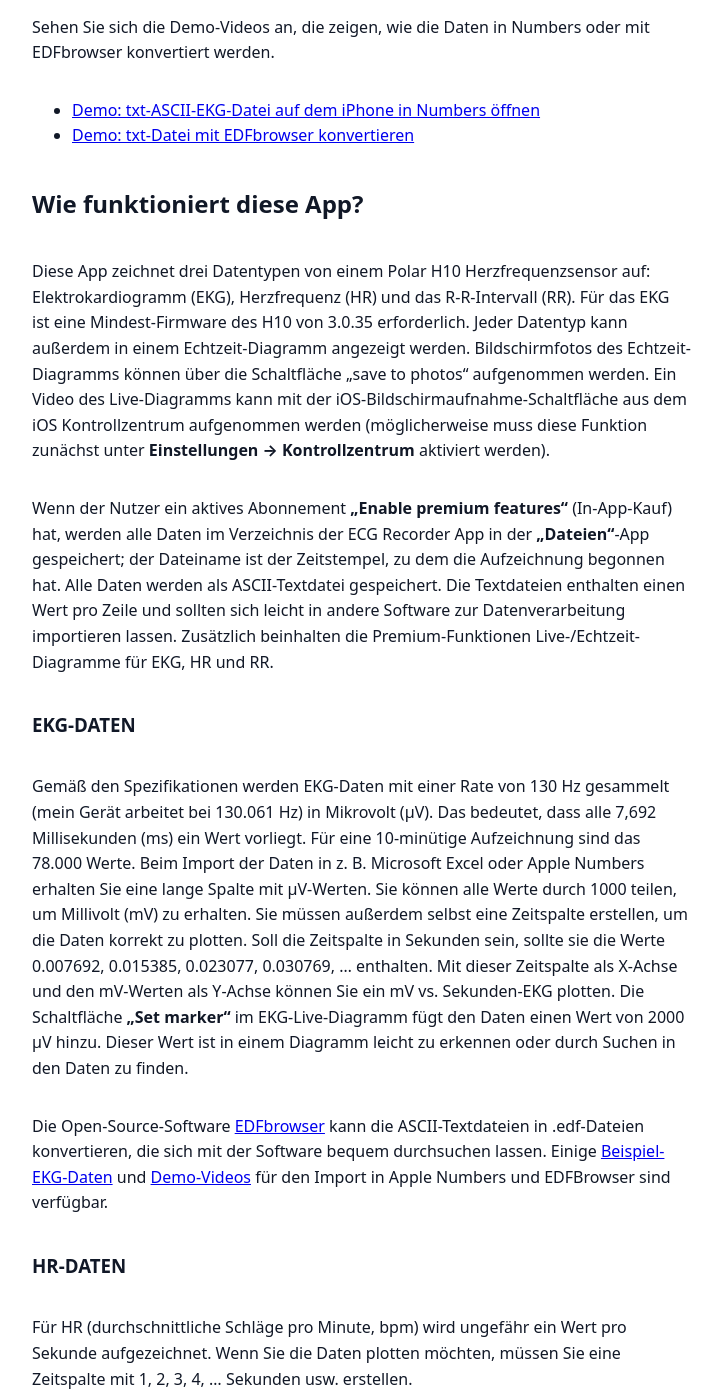
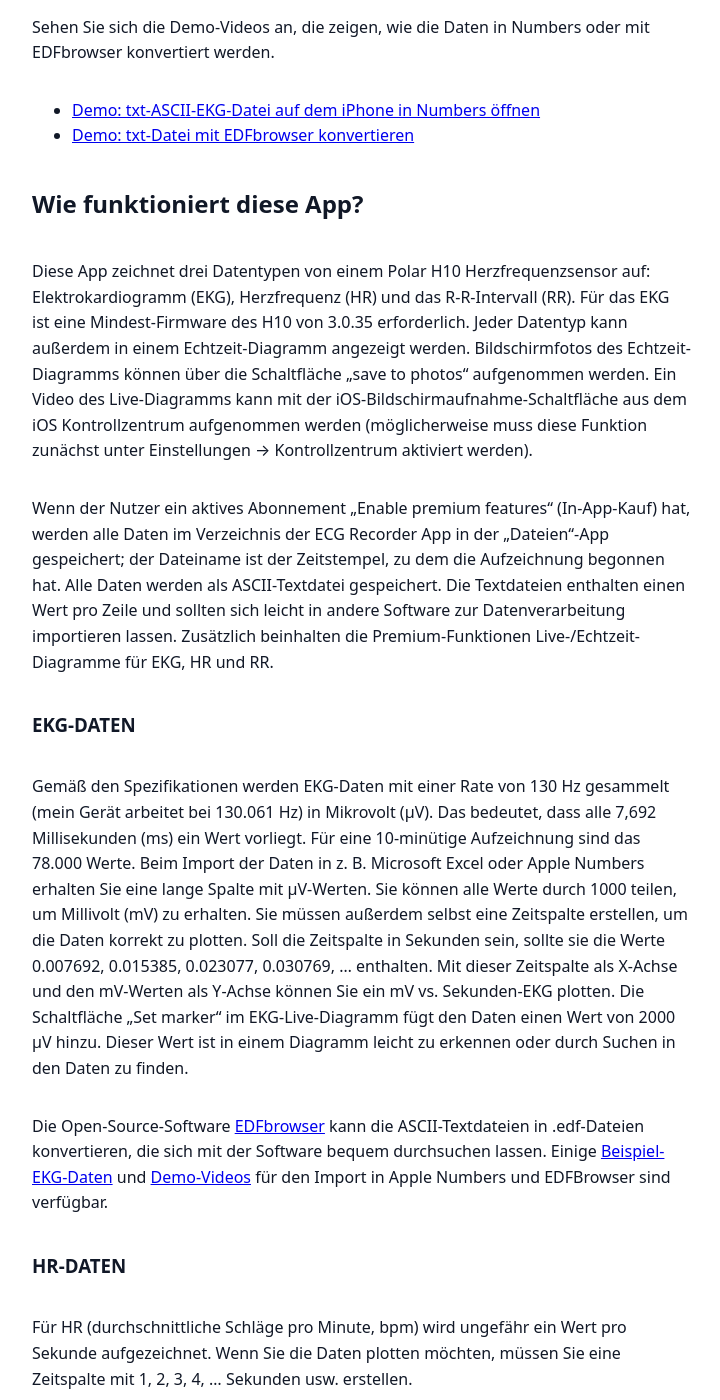
Before and after one commit to poml88/ecg-recorder-ios, a Jekyll site: the page built from de/index.md, in a window 1280 px wide and 1400 px high, scrolled down 839 px. Shown: the whole window, without its empty margins (132-852 px from the left). Built offline with Jekyll 4.4.1, drawn with Linux system fonts in a browser that asks for light colours.

Commit message:
Update index.md

```diff
--- a/de/index.md
+++ b/de/index.md
@@ -10,7 +10,7 @@
 
 ## App-Support und Kontakt
 
-Bitte senden Sie alle Fragen und Kommentare per E-Mail an **ecg-recorder \[ a t ] cmdline \[ d o t ] net**. Alternativ können Sie ein Issue auf [GitHub](https://github.com/poml88/ecg-recorder-ios) eröffnen.
+Bitte senden Sie alle Fragen und Kommentare per E-Mail an **ecg-recorder [ a t ] cmdline [ d o t ] net**. Alternativ können Sie ein Issue auf [GitHub](https://github.com/poml88/ecg-recorder-ios) eröffnen.
 
 ## Hinweis zur minimalen H10-Firmwareversion
 
@@ -25,14 +25,14 @@
 
 ## Wie funktioniert diese App?
 
-Diese App zeichnet drei Datentypen von einem Polar H10 Herzfrequenzsensor auf: Elektrokardiogramm (EKG), Herzfrequenz (HR) und das R-R-Intervall (RR). Für das EKG ist eine Mindest-Firmware des H10 von 3.0.35 erforderlich. Jeder Datentyp kann außerdem in einem Echtzeit-Diagramm angezeigt werden. Bildschirmfotos des Echtzeit-Diagramms können über die Schaltfläche „save to photos“ aufgenommen werden. Ein Video des Live-Diagramms kann mit der iOS-Bildschirmaufnahme-Schaltfläche aus dem iOS Kontrollzentrum aufgenommen werden (möglicherweise muss diese Funktion zunächst unter **Einstellungen → Kontrollzentrum** aktiviert werden).
+Diese App zeichnet drei Datentypen von einem Polar H10 Herzfrequenzsensor auf: Elektrokardiogramm (EKG), Herzfrequenz (HR) und das R-R-Intervall (RR). Für das EKG ist eine Mindest-Firmware des H10 von 3.0.35 erforderlich. Jeder Datentyp kann außerdem in einem Echtzeit-Diagramm angezeigt werden. Bildschirmfotos des Echtzeit-Diagramms können über die Schaltfläche „save to photos“ aufgenommen werden. Ein Video des Live-Diagramms kann mit der iOS-Bildschirmaufnahme-Schaltfläche aus dem iOS Kontrollzentrum aufgenommen werden (möglicherweise muss diese Funktion zunächst unter Einstellungen → Kontrollzentrum aktiviert werden).
 
-Wenn der Nutzer ein aktives Abonnement **„Enable premium features“** (In-App-Kauf) hat, werden alle Daten im Verzeichnis der ECG Recorder App in der **„Dateien“**-App gespeichert; der Dateiname ist der Zeitstempel, zu dem die Aufzeichnung begonnen hat. Alle Daten werden als ASCII-Textdatei gespeichert. Die Textdateien enthalten einen Wert pro Zeile und sollten sich leicht in andere Software zur Datenverarbeitung importieren lassen. Zusätzlich beinhalten die Premium-Funktionen Live-/Echtzeit-Diagramme für EKG, HR und RR.
+Wenn der Nutzer ein aktives Abonnement „Enable premium features“ (In-App-Kauf) hat, werden alle Daten im Verzeichnis der ECG Recorder App in der „Dateien“-App gespeichert; der Dateiname ist der Zeitstempel, zu dem die Aufzeichnung begonnen hat. Alle Daten werden als ASCII-Textdatei gespeichert. Die Textdateien enthalten einen Wert pro Zeile und sollten sich leicht in andere Software zur Datenverarbeitung importieren lassen. Zusätzlich beinhalten die Premium-Funktionen Live-/Echtzeit-Diagramme für EKG, HR und RR.
 
 ### EKG-DATEN
 
 Gemäß den Spezifikationen werden EKG-Daten mit einer Rate von 130 Hz gesammelt (mein Gerät arbeitet bei 130.061 Hz) in Mikrovolt (µV). Das bedeutet, dass alle 7,692 Millisekunden (ms) ein Wert vorliegt. Für eine 10-minütige Aufzeichnung sind das 78.000 Werte. Beim Import der Daten in z. B. Microsoft Excel oder Apple Numbers erhalten Sie eine lange Spalte mit µV-Werten. Sie können alle Werte durch 1000 teilen, um Millivolt (mV) zu erhalten. Sie müssen außerdem selbst eine Zeitspalte erstellen, um die Daten korrekt zu plotten. Soll die Zeitspalte in Sekunden sein, sollte sie die Werte 0.007692, 0.015385, 0.023077, 0.030769, … enthalten. Mit dieser Zeitspalte als X-Achse und den mV-Werten als Y-Achse können Sie ein mV vs. Sekunden-EKG plotten.
-Die Schaltfläche **„Set marker“** im EKG-Live-Diagramm fügt den Daten einen Wert von 2000 µV hinzu. Dieser Wert ist in einem Diagramm leicht zu erkennen oder durch Suchen in den Daten zu finden.
+Die Schaltfläche „Set marker“ im EKG-Live-Diagramm fügt den Daten einen Wert von 2000 µV hinzu. Dieser Wert ist in einem Diagramm leicht zu erkennen oder durch Suchen in den Daten zu finden.
 
 Die Open-Source-Software [EDFbrowser](https://www.teuniz.net/edfbrowser) kann die ASCII-Textdateien in .edf-Dateien konvertieren, die sich mit der Software bequem durchsuchen lassen. Einige [Beispiel-EKG-Daten](ecg-examples/examples.html) und [Demo-Videos](demo-video/videos.html) für den Import in Apple Numbers und EDFBrowser sind verfügbar.
 
```
